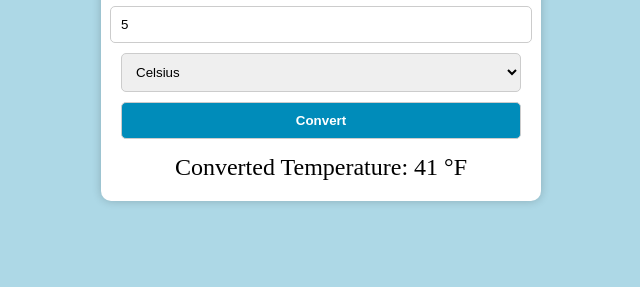
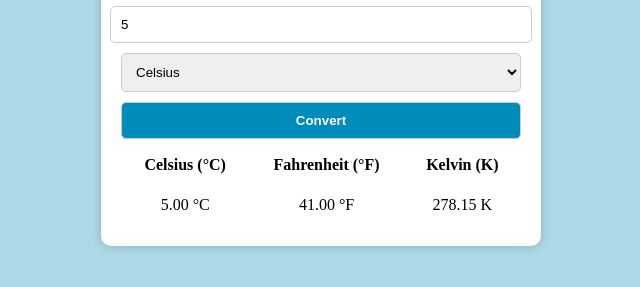
Before and after one commit to Divyanshu2243/OIBSIP, a plain HTML site: page task 3 - temperature converter/index.html in a window 1280 px wide. Both pictures are taken after typing "5" into the empty fields and a click on the button "Convert". Shown: the part 107-394 px from the top of the page, without its empty margins (319-959 px from the left). Drawn offline with Linux system fonts and the light colour scheme.

Commit message:
Update index.html

```diff
--- a/task 3 - temperature converter/index.html
+++ b/task 3 - temperature converter/index.html
@@ -2,7 +2,6 @@
 <html>
 <head>
     <style>
-
         body {
             background-color: lightblue;
         }
@@ -36,13 +35,14 @@
         button:hover {
             background-color: #005A80;
         }
-    #result {
-        font-size: 24px;
+        table {
+            width: 100%;
+        }
+        th, td {
+            padding: 10px;
             text-align: center;
-        margin-top: 10px;
         }
     </style>
-
 </head>
 <body>
     <div class="container">
@@ -54,26 +54,51 @@
             <option value="kelvin">Kelvin</option>
         </select>
         <button onclick="convertTemperature()">Convert</button>
-        <div id="result"></div>
+        <table>
+            <thead>
+                <tr>
+                    <th>Celsius (°C)</th>
+                    <th>Fahrenheit (°F)</th>
+                    <th>Kelvin (K)</th>
+                </tr>
+            </thead>
+            <tbody id="result">
+                <tr>
+                    <td></td>
+                    <td></td>
+                    <td></td>
+                </tr>
+            </tbody>
+        </table>
     </div>
 
     <script>
         function convertTemperature() {
-            const temperatureInput = document.getElementById('temperature').value;
+            const temperatureInput = parseFloat(document.getElementById('temperature').value);
             const unit = document.getElementById('unit').value;
             const resultElement = document.getElementById('result');
-            let convertedTemperature;
+            let convertedCelsius, convertedFahrenheit, convertedKelvin;
 
             if (unit === 'celsius') {
-                convertedTemperature = (temperatureInput * 9/5) + 32;
-                resultElement.innerHTML = `Converted Temperature: ${convertedTemperature} °F`;
+                convertedCelsius = temperatureInput;
+                convertedFahrenheit = (temperatureInput * 9/5) + 32;
+                convertedKelvin = temperatureInput + 273.15;
             } else if (unit === 'fahrenheit') {
-                convertedTemperature = (temperatureInput - 32) * 5/9;
-                resultElement.innerHTML = `Converted Temperature: ${convertedTemperature} °C`;
+                convertedCelsius = (temperatureInput - 32) * 5/9;
+                convertedFahrenheit = temperatureInput;
+                convertedKelvin = (temperatureInput - 32) * 5/9 + 273.15;
             } else if (unit === 'kelvin') {
-                convertedTemperature = parseFloat(temperatureInput) + 273.15;
-                resultElement.innerHTML = `Converted Temperature: ${convertedTemperature} K`;
+                convertedCelsius = temperatureInput - 273.15;
+                convertedFahrenheit = (temperatureInput - 273.15) * 9/5 + 32;
+                convertedKelvin = temperatureInput;
             }
+
+            const tableRow = resultElement.querySelector('tr');
+            tableRow.innerHTML = `
+                <td>${convertedCelsius.toFixed(2)} °C</td>
+                <td>${convertedFahrenheit.toFixed(2)} °F</td>
+                <td>${convertedKelvin.toFixed(2)} K</td>
+            `;
         }
     </script>
 </body>
```
Lines whose indentation alone changed are shown as unchanged.
